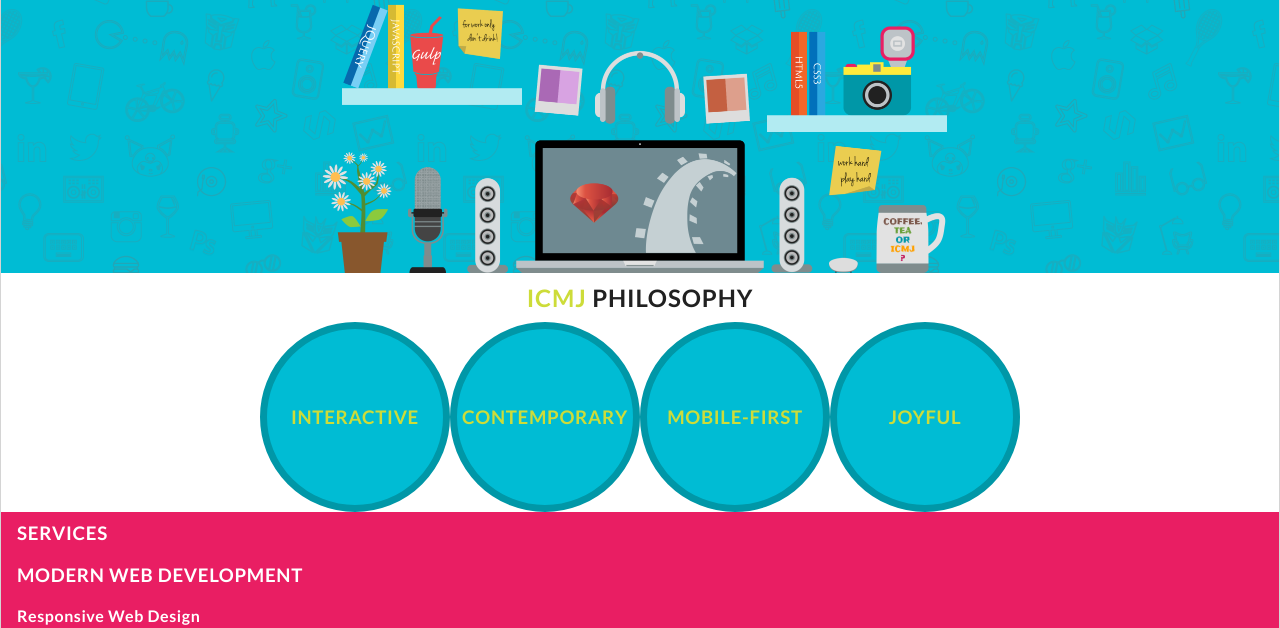
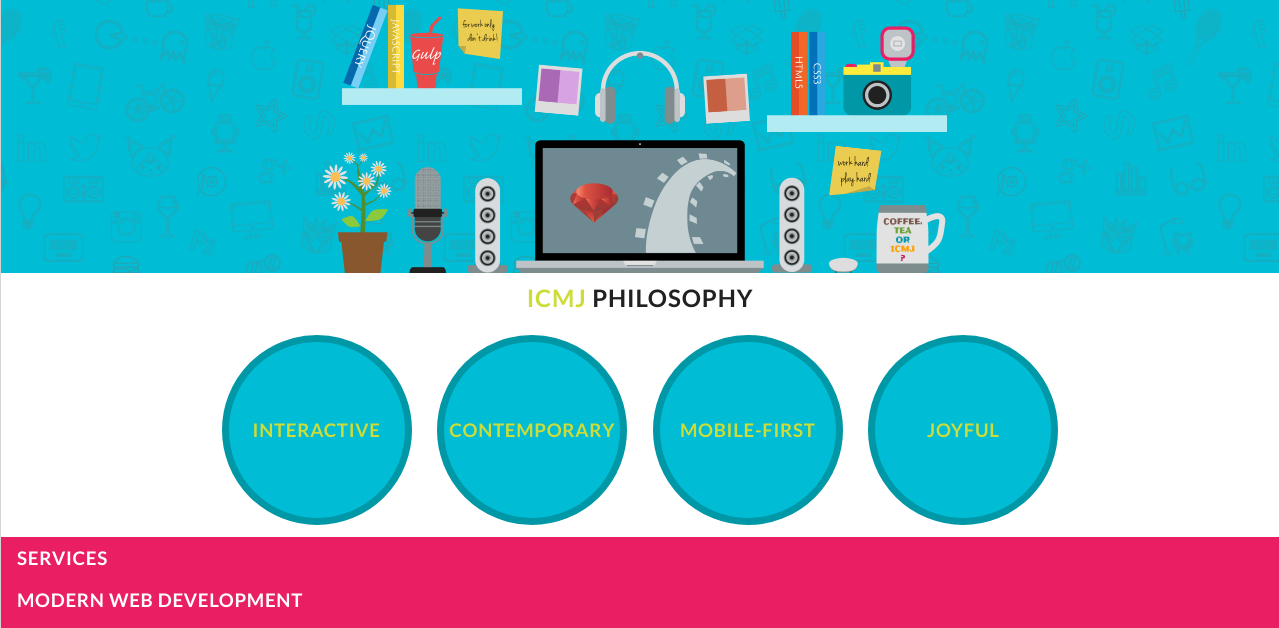
Before and after one commit to calvinfu1128/h5bp, a website: page index.html in a window 1280 px wide. Shown: the part 172-800 px from the top of the page. Drawn offline with nearby package versions, Linux system fonts and the light colour scheme; files that its build step writes are made by us from their sources.

Commit message:
margin added for about section & scroll Y position changed

```diff
--- a/css/main.styl
+++ b/css/main.styl
@@ -285,6 +285,7 @@ main
     width: 11em
     height: 11em
     border-radius: 50%
+    margin: 0.8em
     display: flex
     align-items: center
     justify-content: center
--- a/js/main.js
+++ b/js/main.js
@@ -12,7 +12,7 @@ $(document).ready(function(){
   // );
   $(window).scroll(function(){
     var y = $(this).scrollTop();
-    if ( y >= 300 ) {
+    if ( y >= 200 ) {
       // $('.about-content').css('top', 0);
       $('.about-content').addClass('slide-up-in');
       console.log("test");
```
Also changed, not shown: build/css/main.min.css, build/js/main.min.js, 2 other files.
